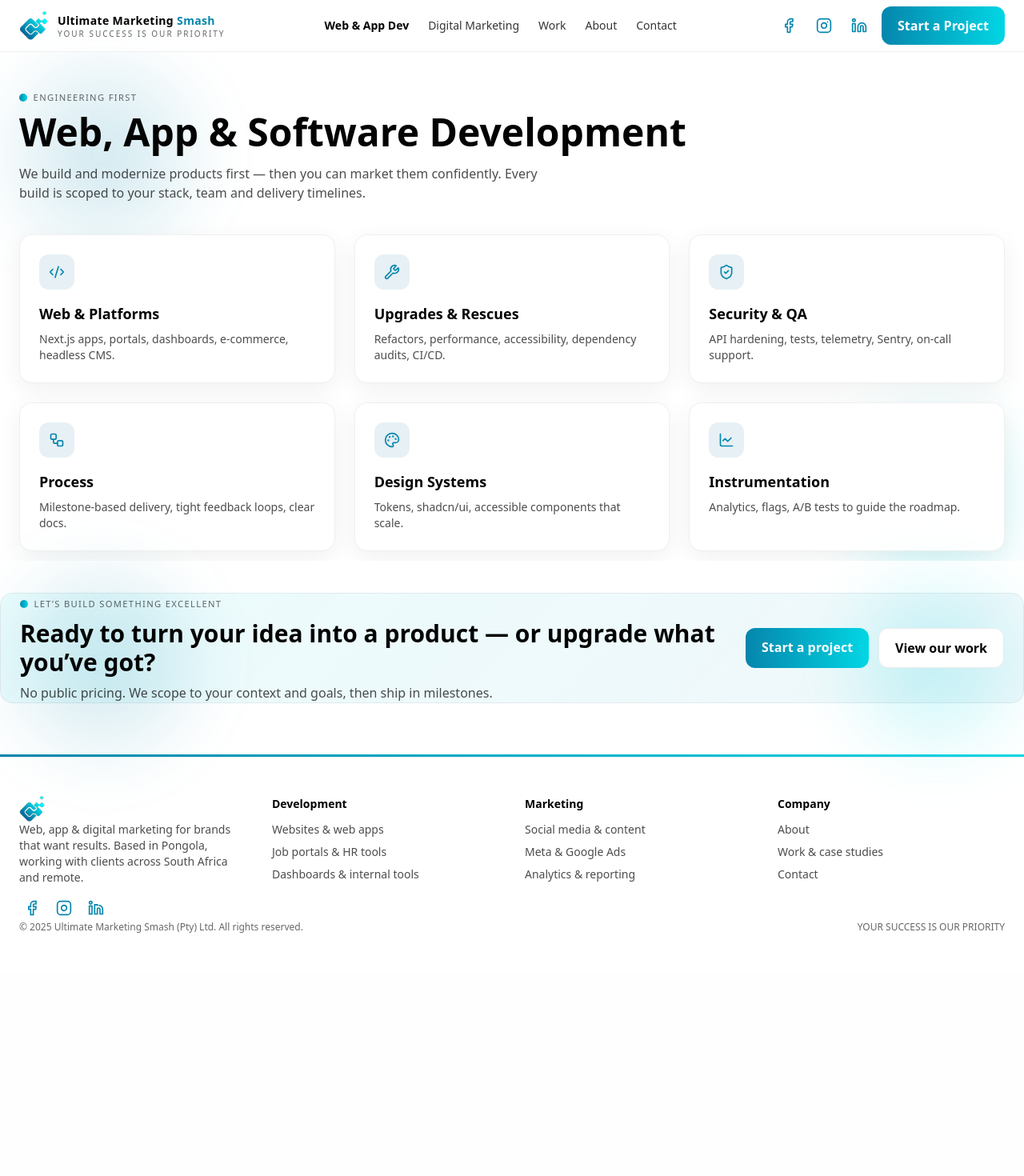
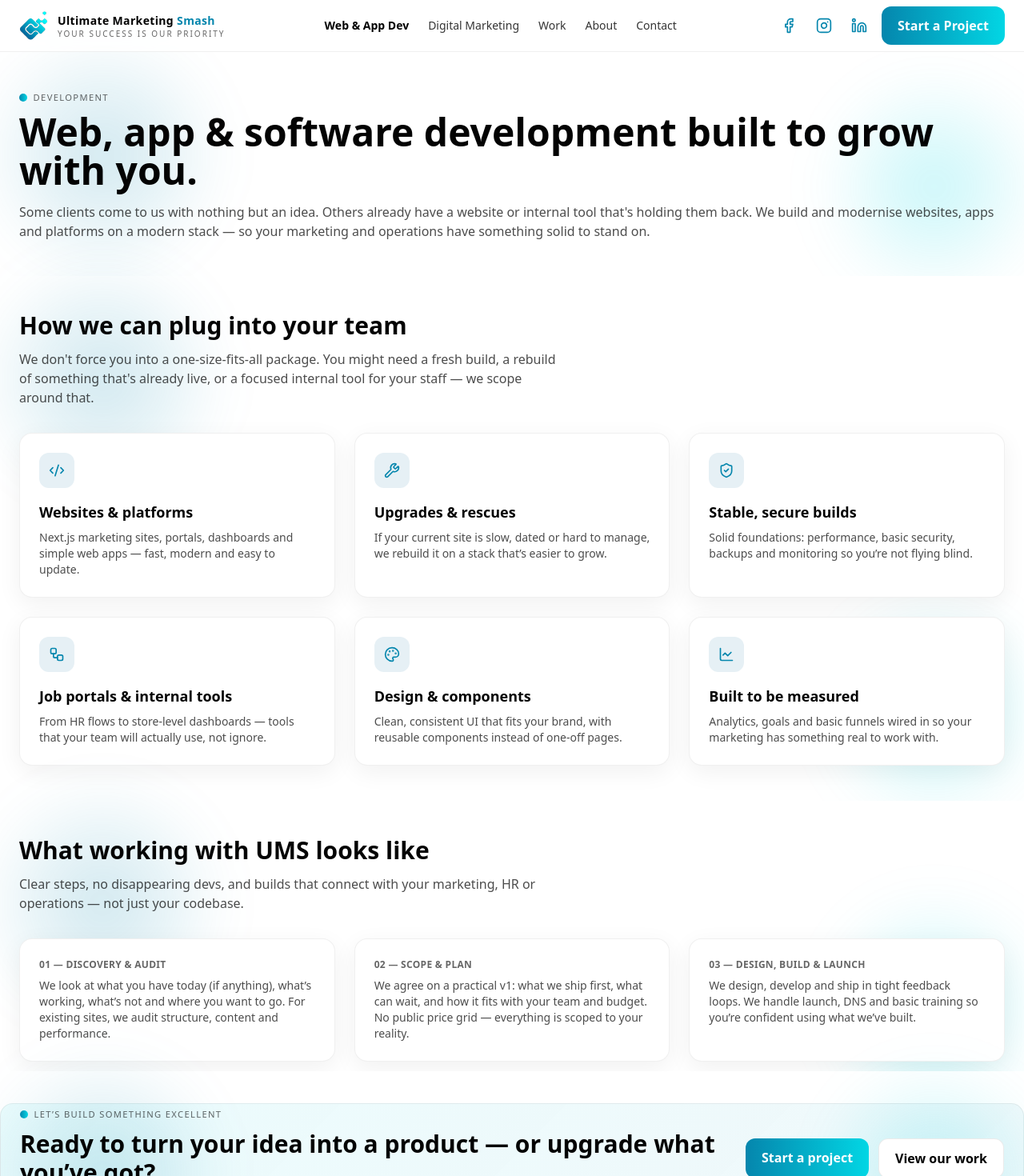
Before and after one commit to RynoIsJeff/ums-site, a Next.js app: page /development in a window 1280 px wide. Shown: the top 1470 px of the page at 80% size. Before the commit the page ends 1215 px from the top, so only its background shows below. Built offline with nearby package versions, Linux system fonts and the light colour scheme.

Commit message:
Updated Development Page

```diff
--- a/src/app/(site)/development/page.tsx
+++ b/src/app/(site)/development/page.tsx
@@ -1,12 +1,19 @@
 import Section from "@/components/Section";
 import CtaBand from "@/components/CtaBand";
 import Card from "@/components/ui/Card";
-import { Code2, Wrench, ShieldCheck, Workflow, Palette, LineChart } from "lucide-react";
+import {
+  Code2,
+  Wrench,
+  ShieldCheck,
+  Workflow,
+  Palette,
+  LineChart,
+} from "lucide-react";
 
 export const metadata = {
   title: "Web, App & Software Development — UMS",
   description:
-    "Engineering-first builds, upgrades, and rescues. Maintainable, scalable, measurable.",
+    "Modern websites, apps and internal tools for brands that want results. New builds, rescues and upgrades — built on a stack that can grow with you.",
   openGraph: {
     images: [
       "https://ultimatemarketingsmash.com/og?title=Web%2C%20App%20%26%20Software%20Development&subtitle=Your%20success%20is%20our%20Priority",
@@ -14,64 +21,126 @@
   },
 };
 
-export default function DevPage() {
-  const items = [
+const OFFERINGS = [
   {
     Icon: Code2,
-      t: "Web & Platforms",
-      d: "Next.js apps, portals, dashboards, e-commerce, headless CMS.",
+    t: "Websites & platforms",
+    d: "Next.js marketing sites, portals, dashboards and simple web apps — fast, modern and easy to update.",
   },
   {
     Icon: Wrench,
-      t: "Upgrades & Rescues",
-      d: "Refactors, performance, accessibility, dependency audits, CI/CD.",
+    t: "Upgrades & rescues",
+    d: "If your current site is slow, dated or hard to manage, we rebuild it on a stack that’s easier to grow.",
   },
   {
     Icon: ShieldCheck,
-      t: "Security & QA",
-      d: "API hardening, tests, telemetry, Sentry, on-call support.",
+    t: "Stable, secure builds",
+    d: "Solid foundations: performance, basic security, backups and monitoring so you’re not flying blind.",
   },
   {
     Icon: Workflow,
-      t: "Process",
-      d: "Milestone-based delivery, tight feedback loops, clear docs.",
+    t: "Job portals & internal tools",
+    d: "From HR flows to store-level dashboards — tools that your team will actually use, not ignore.",
   },
   {
     Icon: Palette,
-      t: "Design Systems",
-      d: "Tokens, shadcn/ui, accessible components that scale.",
+    t: "Design & components",
+    d: "Clean, consistent UI that fits your brand, with reusable components instead of one-off pages.",
   },
   {
     Icon: LineChart,
-      t: "Instrumentation",
-      d: "Analytics, flags, A/B tests to guide the roadmap.",
+    t: "Built to be measured",
+    d: "Analytics, goals and basic funnels wired in so your marketing has something real to work with.",
   },
 ];
 
+const PROCESS_STEPS = [
+  {
+    title: "01 — Discovery & audit",
+    text: "We look at what you have today (if anything), what’s working, what’s not and where you want to go. For existing sites, we audit structure, content and performance.",
+  },
+  {
+    title: "02 — Scope & plan",
+    text: "We agree on a practical v1: what we ship first, what can wait, and how it fits with your team and budget. No public price grid — everything is scoped to your reality.",
+  },
+  {
+    title: "03 — Design, build & launch",
+    text: "We design, develop and ship in tight feedback loops. We handle launch, DNS and basic training so you’re confident using what we’ve built.",
+  },
+];
+
+export default function DevPage() {
   return (
     <main className="bg-white">
+      {/* HERO */}
       <Section>
-        <div className="container">
-          <span className="kicker">Engineering First</span>
+        <div className="container max-w-4xl">
+          <span className="kicker">Development</span>
           <h1 className="mt-2 text-4xl md:text-5xl font-bold">
-            Web, App &amp; Software Development
+            Web, app &amp; software development built to grow with you.
           </h1>
-          <p className="mt-4 text-black/70 max-w-2xl">
-            We build and modernize products first — then you can market them confidently. Every build is scoped to your
-            stack, team and delivery timelines.
+          <p className="mt-4 text-black/70">
+            Some clients come to us with nothing but an idea. Others already
+            have a website or internal tool that&apos;s holding them back. We
+            build and modernise websites, apps and platforms on a modern stack —
+            so your marketing and operations have something solid to stand on.
+          </p>
+        </div>
+      </Section>
+
+      {/* HOW WE CAN PLUG IN */}
+      <Section>
+        <div className="container max-w-5xl">
+          <h2 className="text-2xl md:text-3xl font-semibold">
+            How we can plug into your team
+          </h2>
+          <p className="mt-3 text-black/70 max-w-2xl">
+            We don&apos;t force you into a one-size-fits-all package. You might
+            need a fresh build, a rebuild of something that&apos;s already live,
+            or a focused internal tool for your staff — we scope around that.
           </p>
 
-          <div className="mt-10 grid gap-6 md:grid-cols-3">
-            {items.map(({ Icon, t, d }, i) => (
+          <div className="mt-8 grid gap-6 md:grid-cols-3">
+            {OFFERINGS.map(({ Icon, t, d }, i) => (
               <Card key={t} index={i}>
                 <div
                   className="mb-4 inline-flex h-11 w-11 items-center justify-center rounded-xl"
-                  style={{ background: "color-mix(in oklab, var(--primary) 12%, #fff)" }}
+                  style={{
+                    background:
+                      "color-mix(in oklab, var(--primary) 12%, #ffffff)",
+                  }}
                 >
-                  <Icon className="h-5 w-5" style={{ color: "var(--primary)" }} />
+                  <Icon
+                    className="h-5 w-5"
+                    style={{ color: "var(--primary)" }}
+                  />
                 </div>
                 <h3 className="text-lg font-semibold">{t}</h3>
                 <p className="mt-2 text-sm text-black/70">{d}</p>
+              </Card>
+            ))}
+          </div>
+        </div>
+      </Section>
+
+      {/* PROCESS */}
+      <Section>
+        <div className="container max-w-4xl">
+          <h2 className="text-2xl md:text-3xl font-semibold">
+            What working with UMS looks like
+          </h2>
+          <p className="mt-3 text-black/70 max-w-2xl">
+            Clear steps, no disappearing devs, and builds that connect with your
+            marketing, HR or operations — not just your codebase.
+          </p>
+
+          <div className="mt-8 grid gap-6 md:grid-cols-3">
+            {PROCESS_STEPS.map((step, index) => (
+              <Card key={step.title} index={index}>
+                <h3 className="text-xs font-semibold uppercase tracking-wide text-black/60">
+                  {step.title}
+                </h3>
+                <p className="mt-2 text-sm text-black/70">{step.text}</p>
               </Card>
             ))}
           </div>
```
Lines whose indentation alone changed are shown as unchanged.
